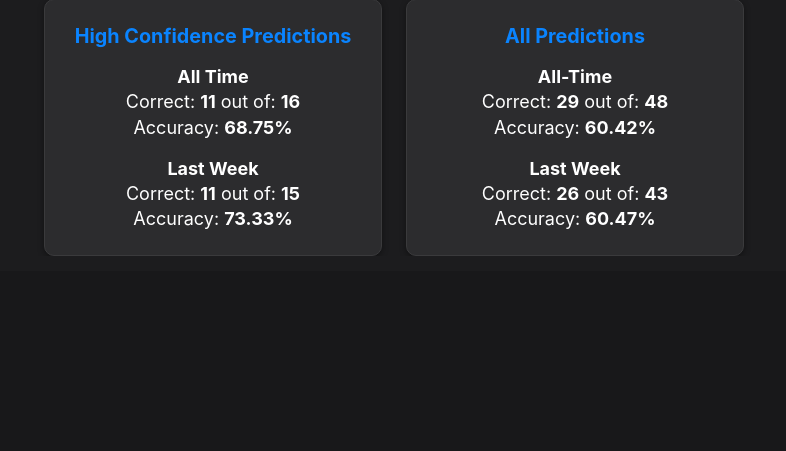
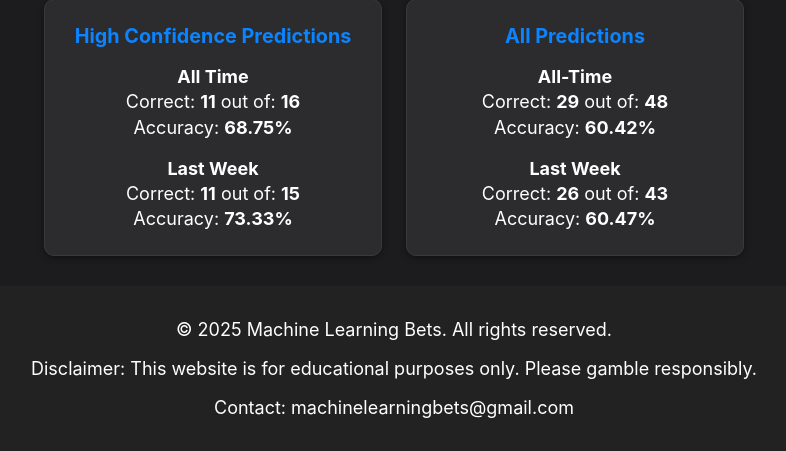
Before and after one commit to LinusPiorkowsky/BetAI, a Flask app: page / in a window 1280 px wide. Shown: the part 529-980 px from the top of the page, without its empty margins (246-1032 px from the left). Before the commit the page ends 785 px from the top, so only its background shows below. Run offline with Flask 3, Linux system fonts and the light colour scheme.

Commit message:
Refactor footer in HTML templates for consistent styling and content

```diff
--- a/templates/index.html
+++ b/templates/index.html
@@ -75,4 +75,30 @@
     </div>
   </div>
 </body>
+  <!-- Footer -->
+  <footer>
+    <div class="footer-content">
+      <p>&copy; 2025 Machine Learning Bets. All rights reserved.</p>
+      <p>Disclaimer: This website is for educational purposes only. Please gamble responsibly.</p>
+      <p>Contact: machinelearningbets@gmail.com</p>
+    </div>
+  </footer>
+
+  <style>
+    footer {
+      background-color: #222;
+      color: white;
+      text-align: center;
+      padding: 15px;
+      margin-top: 30px;
+    }
+    .footer-links a {
+      color: #ddd;
+      text-decoration: none;
+      margin: 0 10px;
+    }
+    .footer-links a:hover {
+      color: #fff;
+    }
+  </style>
 </html>
```
Also changed, not shown: templates/informations.html (+26 -0 lines), templates/predictions.html (+26 -0 lines), templates/results.html (+26 -0 lines).
